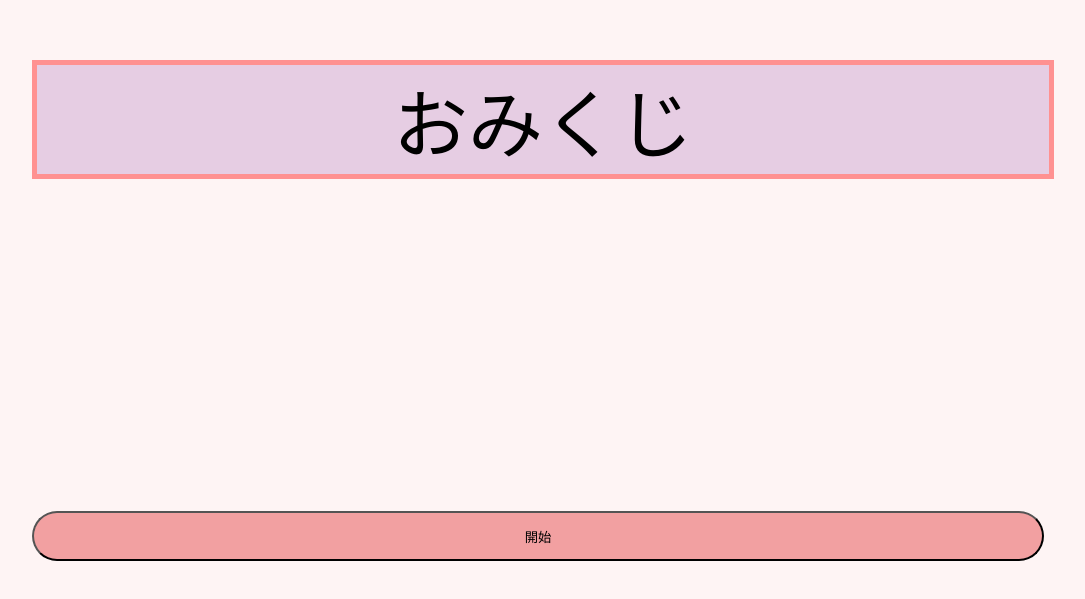
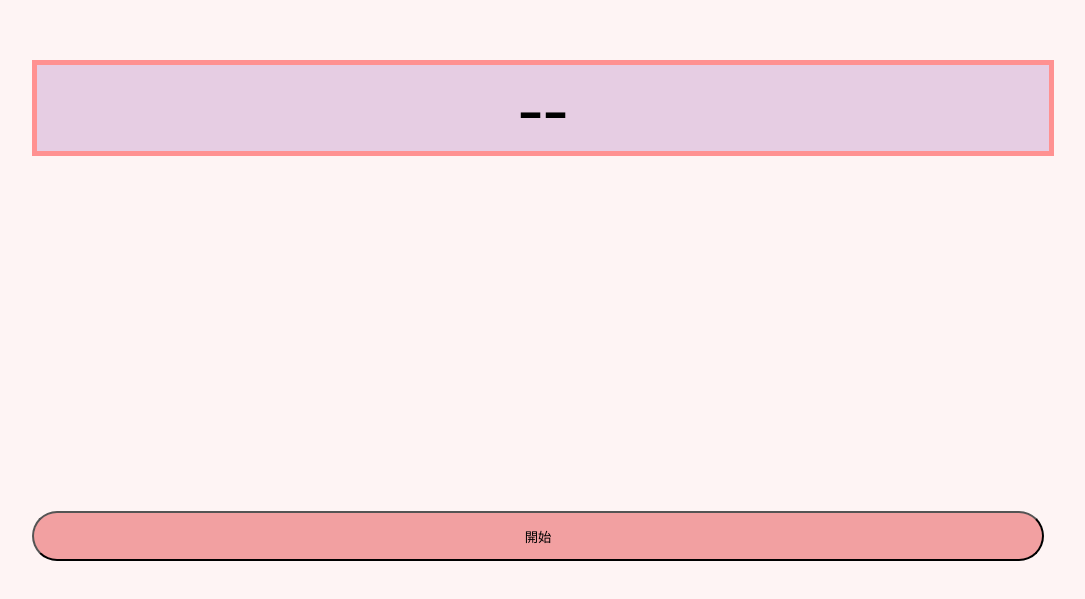
Before and after one commit to zazizuzezousan/omikuji, a plain HTML site: page index.html in a window 1280 px wide. Shown: the part 167-766 px from the top of the page, without its empty margins (102-1187 px from the left). Drawn offline with Linux system fonts and the light colour scheme.

Commit message:
Update index.html

```diff
--- a/index.html
+++ b/index.html
@@ -8,7 +8,7 @@
     <title>おみくじ❘今日のあなたの運勢は</title>
 </head>
 <body>
-    <p id="result">おみくじ</p>
+    <p id="result">--</p>
     <button id="startstop">開始</button>
     <audio src="ドラムロール.mp3" id="start"></audio>
     <audio src="ロールの閉め.mp3" id="stop"></audio>
```
